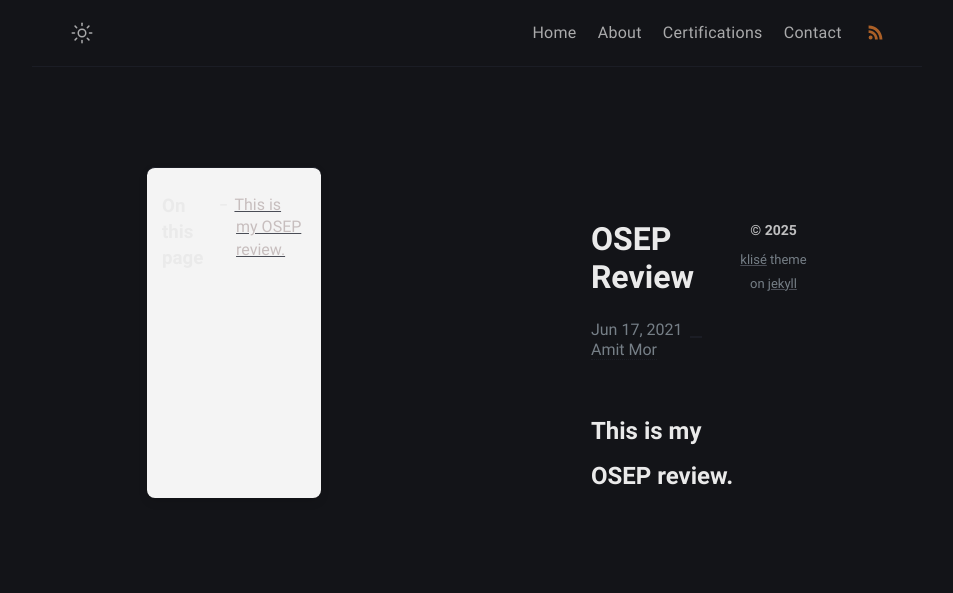
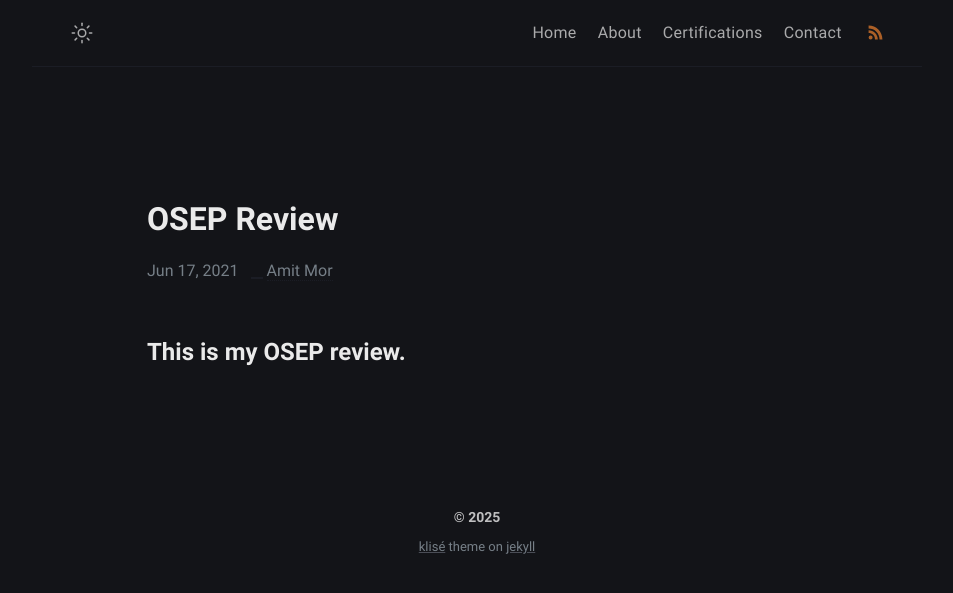
Before and after one commit to Extravenger/extravenger.github.io, a Jekyll site: the page built from _posts/OSEP-Review/2025-02-10-osep-review.md, in a window 1280 px wide. Shown: the top 593 px of the page, without its empty margins (163-1116 px from the left). Built offline with Jekyll 4.4.1, drawn with Linux system fonts in a browser that asks for light colours.

Commit message:
Update post.html

```diff
--- a/_layouts/post.html
+++ b/_layouts/post.html
@@ -30,24 +30,15 @@ layout: compress
 
   {% include navbar.html %}
 
-  <div class="wrapper post" style="display: flex; padding: 20px;">
-    <!-- Sidebar Navigation -->
-    <div class="post-nav" style="width: 250px; position: sticky; top: 20px; background-color: #f4f4f4; padding: 15px; border-radius: 8px; box-shadow: 0 4px 10px rgba(0, 0, 0, 0.1);">
-      <h3>On this page</h3>
-      <ul id="post-navigation" style="list-style: none; padding: 0;">
-        <!-- Dynamic links will be populated by JavaScript -->
-      </ul>
-    </div>
-
-    <!-- Main content -->
-    <main class="page-content" aria-label="Content" style="flex-grow: 1; padding-left: 270px;">
-      <article itemscope itemtype="https://schema.org/BlogPosting">
+  <div class="wrapper post">
+    <main class="page-content" aria-label="Content">
+      <article itemscope itemtype="https://schema.org/BlogPosting" class="post-article">
 
         <header class="header">
           {% if page.tags and page.tags != empty %}
           <div class="tags">
             {% assign tags = page.tags %}
-            <span itemprop="keywords">
+            <span itemprop="keywords" class="tags-container">
               {% for tag in tags %}
               <a class="tag"
                 href="/tags/#{{tag | downcase | slugify}}">{{tag | upcase }}</a>{% unless forloop.last %},{% endunless %}
@@ -56,6 +47,7 @@ layout: compress
           </div>
           {% endif %}
           <h1 class="header-title" itemprop="headline">{{ page.title | escape }}</h1>
+
           {% if page.date %}
           <div class="post-meta">
             <time datetime="{{ page.date | date_to_xmlschema }}" itemprop="datePublished">
@@ -80,43 +72,30 @@ layout: compress
         </div>
 
         {% if page.tweet %}
-        <p>Comments this article on
-          <a href="https://twitter.com/{{site.twitter}}/status/{{page.tweet}}">Twitter</a>.
-        </p>
+        <div class="tweet-link">
+          <p>Comments this article on
+            <a href="https://twitter.com/{{site.twitter}}/status/{{page.tweet}}">Twitter</a>.
+          </p>
+        </div>
         {% endif %}
       </article>
 
       {% if page.comments %}
         {% include comments.html %}
       {% endif %}
+
     </main>
 
     {% if page.modified %}
-      <small class="post-updated-at">updated_at {{page.modified | date: "%d-%m-%Y"}}</small>
+      <small class="post-updated-at">Last updated: {{page.modified | date: "%d-%m-%Y"}}</small>
     {% endif %}
+
     {% if page.next or page.previous %}
       {% include navigation.html %}
     {% endif %}
 
     {% include footer.html %}
   </div>
-
-  <script>
-    document.addEventListener("DOMContentLoaded", function() {
-      const headers = document.querySelectorAll(".post-body h1, .post-body h2, .post-body h3, .post-body h4, .post-body h5, .post-body h6");
-      const navList = document.getElementById("post-navigation");
-
-      headers.forEach(function(header, index) {
-        const id = `header-${index}`;
-        header.id = id;
-
-        const link = document.createElement("li");
-        link.innerHTML = `<a href="#${id}">${header.innerHTML}</a>`;
-        navList.appendChild(link);
-      });
-    });
-  </script>
-
 </body>
 
 </html>
```
